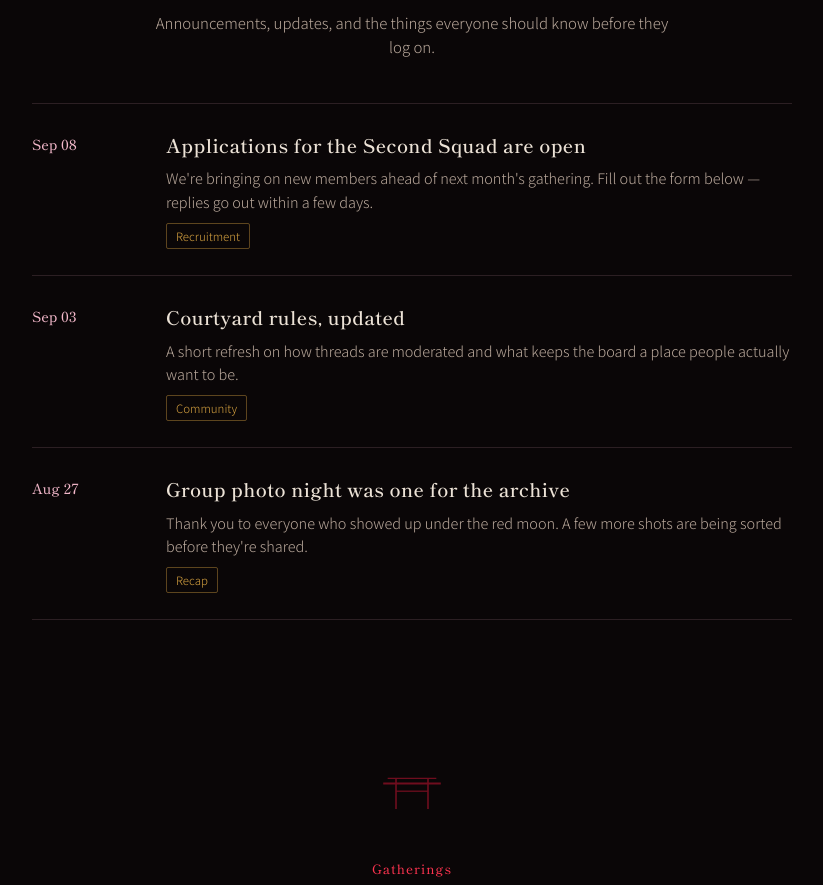
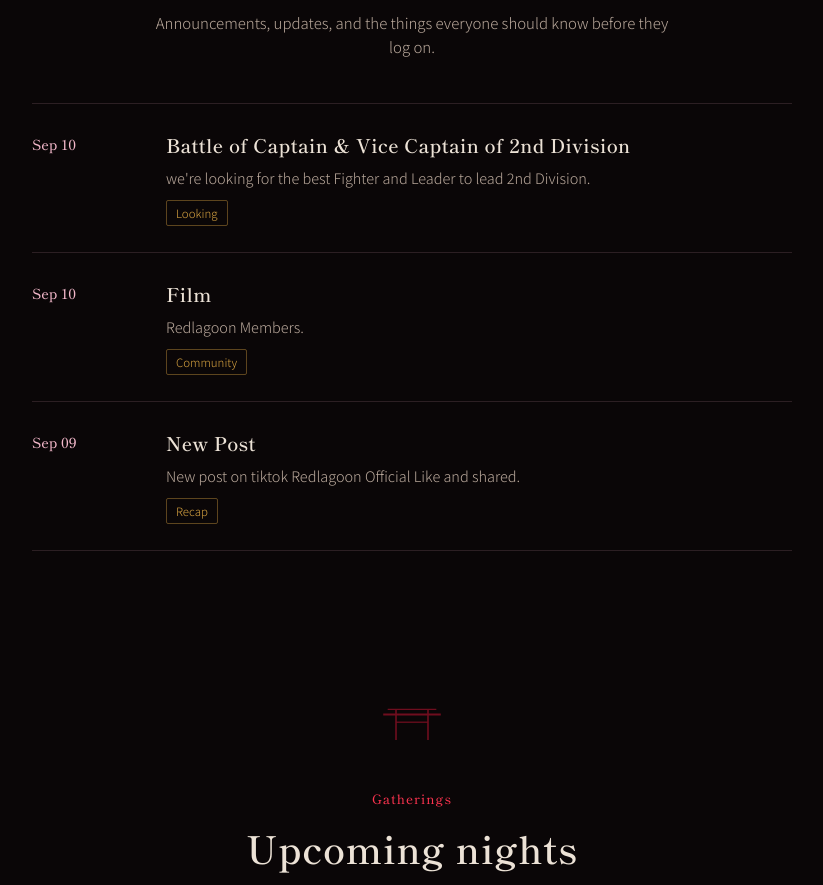
Before and after one commit to yuojustin123/Redlagoon, a plain HTML site: page index.html in a window 1280 px wide. Shown: the part 1040-1925 px from the top of the page, without its empty margins (228-1051 px from the left). Drawn offline with Linux system fonts and the light colour scheme; no server answers; a web font is replaced by a local one.

Commit message:
Update index.html

```diff
--- a/index.html
+++ b/index.html
@@ -504,26 +504,26 @@
     </div>
     <div class="dispatch-list">
       <div class="dispatch">
-        <div class="dispatch-date">Sep 08</div>
+        <div class="dispatch-date">Sep 10</div>
         <div>
-          <h3>Applications for the Second Squad are open</h3>
-          <p>We're bringing on new members ahead of next month's gathering. Fill out the form below — replies go out within a few days.</p>
-          <span class="dispatch-tag">Recruitment</span>
+          <h3>Battle of Captain & Vice Captain of 2nd Division</h3>
+          <p> we're looking for the best Fighter and Leader to lead 2nd Division.</p>
+          <span class="dispatch-tag">Looking</span>
         </div>
       </div>
       <div class="dispatch">
-        <div class="dispatch-date">Sep 03</div>
+        <div class="dispatch-date">Sep 10</div>
         <div>
-          <h3>Courtyard rules, updated</h3>
-          <p>A short refresh on how threads are moderated and what keeps the board a place people actually want to be.</p>
+          <h3>Film</h3>
+          <p>Redlagoon Members.</p>
           <span class="dispatch-tag">Community</span>
         </div>
       </div>
       <div class="dispatch">
-        <div class="dispatch-date">Aug 27</div>
+        <div class="dispatch-date">Sep 09</div>
         <div>
-          <h3>Group photo night was one for the archive</h3>
-          <p>Thank you to everyone who showed up under the red moon. A few more shots are being sorted before they're shared.</p>
+          <h3>New Post</h3>
+          <p>New post on tiktok Redlagoon Official Like and shared.</p>
           <span class="dispatch-tag">Recap</span>
         </div>
       </div>
```
